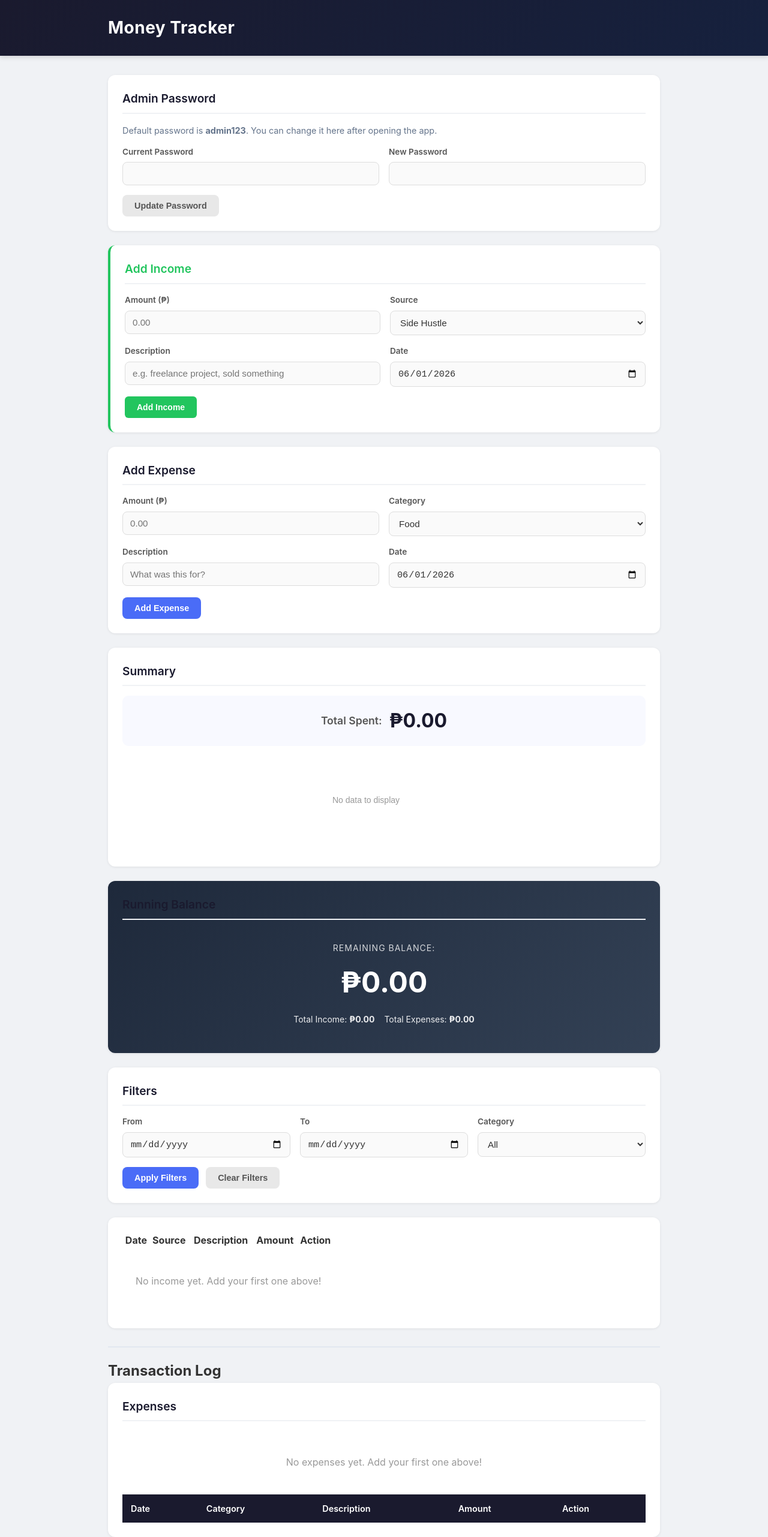
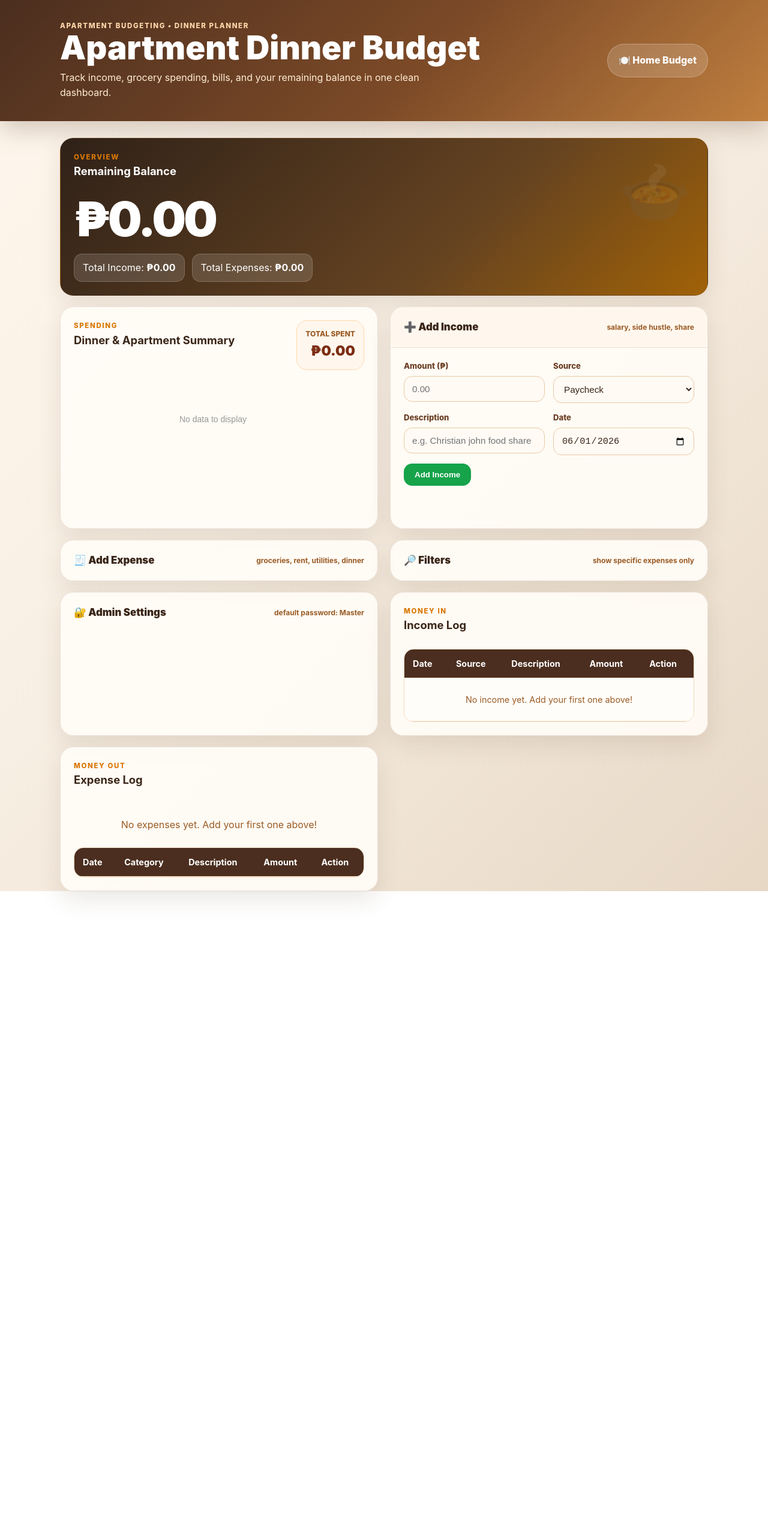
Before and after one commit to Johnythegreat/ApartmentEXP, a plain HTML site: page index.html in a window 1280 px wide. Shown: the whole page at 60% size. After the commit the page ends 1486 px from the top, so only its background shows below. Drawn offline with nearby package versions, Linux system fonts and the light colour scheme.

Commit message:
Add files via upload

```diff
--- a/app.js
+++ b/app.js
@@ -48,9 +48,16 @@ function saveIncome(income) {
 let chartInstance = null;
 
 /* ===== Admin Mode ===== */
-const DEFAULT_ADMIN_PASSWORD = 'admin123';
+const DEFAULT_ADMIN_PASSWORD = 'Master';
 const ADMIN_PASSWORD_KEY = 'money-tracker-admin-password';
 let isAdmin = false;
+
+function migrateOldDefaultPassword() {
+  const saved = localStorage.getItem(ADMIN_PASSWORD_KEY);
+  if (!saved || saved === 'admin123') {
+    localStorage.setItem(ADMIN_PASSWORD_KEY, DEFAULT_ADMIN_PASSWORD);
+  }
+}
 
 function getAdminPassword() {
   return localStorage.getItem(ADMIN_PASSWORD_KEY) || DEFAULT_ADMIN_PASSWORD;
@@ -498,6 +505,7 @@ function requireAdmin() {
 /* ===== Initialization ===== */
 
 document.addEventListener('DOMContentLoaded', async function () {
+  migrateOldDefaultPassword();
   // Set default date to today
   const today = new Date().toISOString().split('T')[0];
   const expenseDate = document.getElementById('date');
--- a/index.html
+++ b/index.html
@@ -3,41 +3,58 @@
 <head>
   <meta charset="UTF-8">
   <meta name="viewport" content="width=device-width, initial-scale=1.0">
-  <title>Money Tracker</title>
+  <title>Apartment Dinner Budget</title>
   <link rel="stylesheet" href="styles.css">
   <script src="https://cdn.jsdelivr.net/npm/chart.js" defer></script>
   <script src="app.js" defer></script>
 </head>
 <body>
-  <header>
-    <div class="container">
-      <h1>Money Tracker</h1>
+  <header class="hero">
+    <div class="container hero-content">
+      <div>
+        <p class="eyebrow">Apartment Budgeting • Dinner Planner</p>
+        <h1>Apartment Dinner Budget</h1>
+        <p class="hero-subtitle">Track income, grocery spending, bills, and your remaining balance in one clean dashboard.</p>
+      </div>
+      <div class="hero-badge">🍽️ Home Budget</div>
     </div>
   </header>
 
-  <main class="container">
+  <main class="container app-layout">
+    <section class="card balance-card" id="balance-section">
+      <div class="section-title-row">
+        <div>
+          <p class="section-kicker">Overview</p>
+          <h2>Remaining Balance</h2>
+        </div>
+      </div>
+      <div class="balance-display" id="balance-display">
+        <span class="balance-amount" id="balance-amount">₱0.00</span>
+        <div class="balance-breakdown">
+          <span>Total Income: <strong id="total-income-amount">₱0.00</strong></span>
+          <span>Total Expenses: <strong id="total-expense-amount">₱0.00</strong></span>
+        </div>
+      </div>
+    </section>
 
-    <!-- Admin Password Section -->
-    <section class="card" id="password-section">
-      <h2>Admin Password</h2>
-      <p class="helper-text">Default password is <strong>admin123</strong>. You can change it here after opening the app.</p>
-      <form id="password-form">
-        <div class="form-row">
-          <div class="form-group">
-            <label for="current-password">Current Password</label>
-            <input type="password" id="current-password" required>
-          </div>
-          <div class="form-group">
-            <label for="new-password">New Password</label>
-            <input type="password" id="new-password" minlength="4" required>
-          </div>
+    <section class="card" id="summary-section">
+      <div class="section-title-row">
+        <div>
+          <p class="section-kicker">Spending</p>
+          <h2>Dinner & Apartment Summary</h2>
         </div>
-        <button type="submit" class="btn btn-secondary">Update Password</button>
-      </form>
+        <div class="summary-total">
+          <span class="total-label">Total Spent</span>
+          <span class="total-amount" id="total-amount">₱0.00</span>
+        </div>
+      </div>
+      <div class="chart-wrapper">
+        <canvas id="chart"></canvas>
+      </div>
     </section>
-    <!-- Add Income Section -->
-    <section class="card" id="add-income-section">
-      <h2>Add Income</h2>
+
+    <details class="card accordion" id="add-income-section" open>
+      <summary><span>➕ Add Income</span><small>salary, side hustle, share</small></summary>
       <form id="income-form">
         <div class="form-row">
           <div class="form-group">
@@ -47,8 +64,10 @@
           <div class="form-group">
             <label for="income-source">Source</label>
             <select id="income-source" name="income-source" required>
+              <option value="Paycheck">Paycheck</option>
+              <option value="Apartment Share">Apartment Share</option>
+              <option value="Dinner Contribution">Dinner Contribution</option>
               <option value="Side Hustle">Side Hustle</option>
-              <option value="Paycheck">Paycheck</option>
               <option value="Freelance">Freelance</option>
               <option value="Gift">Gift</option>
               <option value="Other">Other</option>
@@ -58,7 +77,7 @@
         <div class="form-row">
           <div class="form-group">
             <label for="income-description">Description</label>
-            <input type="text" id="income-description" name="income-description" placeholder="e.g. freelance project, sold something" required>
+            <input type="text" id="income-description" name="income-description" placeholder="e.g. Christian john food share" required>
           </div>
           <div class="form-group">
             <label for="income-date">Date</label>
@@ -67,11 +86,10 @@
         </div>
         <button type="submit" class="btn btn-success">Add Income</button>
       </form>
-    </section>
+    </details>
 
-    <!-- Add Expense Form -->
-    <section class="card" id="add-expense-section">
-      <h2>Add Expense</h2>
+    <details class="card accordion" id="add-expense-section">
+      <summary><span>🧾 Add Expense</span><small>groceries, rent, utilities, dinner</small></summary>
       <form id="expense-form">
         <div class="form-row">
           <div class="form-group">
@@ -81,11 +99,11 @@
           <div class="form-group">
             <label for="category">Category</label>
             <select id="category" name="category" required>
-              <option value="Food">Food</option>
+              <option value="Food">Dinner / Food</option>
+              <option value="Bills">Apartment Bills</option>
               <option value="Transport">Transport</option>
-              <option value="Bills">Bills</option>
+              <option value="Shopping">Home Supplies</option>
               <option value="Entertainment">Entertainment</option>
-              <option value="Shopping">Shopping</option>
               <option value="Other">Other</option>
             </select>
           </div>
@@ -93,7 +111,7 @@
         <div class="form-row">
           <div class="form-group">
             <label for="description">Description</label>
-            <input type="text" id="description" name="description" placeholder="What was this for?" required>
+            <input type="text" id="description" name="description" placeholder="e.g. dinner ingredients, rice, rent share" required>
           </div>
           <div class="form-group">
             <label for="date">Date</label>
@@ -102,106 +120,46 @@
         </div>
         <button type="submit" class="btn btn-primary">Add Expense</button>
       </form>
-    </section>
+    </details>
 
-    <!-- Summary Section -->
-    <section class="card" id="summary-section">
-      <h2>Summary</h2>
-      <div class="summary-total">
-        <span class="total-label">Total Spent:</span>
-        <span class="total-amount" id="total-amount">₱0.00</span>
-      </div>
-      <div class="chart-wrapper">
-        <canvas id="chart"></canvas>
-      </div>
-    </section>
-
-    <!-- Balance Section -->
-    <section class="card balance-card" id="balance-section">
-      <h2>Running Balance</h2>
-      <div class="balance-display" id="balance-display">
-        <span class="balance-label">Remaining Balance:</span>
-        <span class="balance-amount" id="balance-amount">₱0.00</span>
-        <div class="balance-breakdown">
-          <span>Total Income: <strong id="total-income-amount">₱0.00</strong></span>
-          <span>Total Expenses: <strong id="total-expense-amount">₱0.00</strong></span>
-        </div>
-      </div>
-    </section>
-
-    <!-- Filters Section -->
-    <section class="card" id="filters-section">
-      <h2>Filters</h2>
+    <details class="card accordion" id="filters-section">
+      <summary><span>🔎 Filters</span><small>show specific expenses only</small></summary>
       <form id="filter-form">
         <div class="form-row">
-          <div class="form-group">
-            <label for="filter-from">From</label>
-            <input type="date" id="filter-from" name="filter-from">
-          </div>
-          <div class="form-group">
-            <label for="filter-to">To</label>
-            <input type="date" id="filter-to" name="filter-to">
-          </div>
+          <div class="form-group"><label for="filter-from">From</label><input type="date" id="filter-from" name="filter-from"></div>
+          <div class="form-group"><label for="filter-to">To</label><input type="date" id="filter-to" name="filter-to"></div>
           <div class="form-group">
             <label for="filter-category">Category</label>
             <select id="filter-category" name="filter-category">
-              <option value="All">All</option>
-              <option value="Food">Food</option>
-              <option value="Transport">Transport</option>
-              <option value="Bills">Bills</option>
-              <option value="Entertainment">Entertainment</option>
-              <option value="Shopping">Shopping</option>
-              <option value="Other">Other</option>
+              <option value="All">All</option><option value="Food">Dinner / Food</option><option value="Transport">Transport</option><option value="Bills">Apartment Bills</option><option value="Entertainment">Entertainment</option><option value="Shopping">Home Supplies</option><option value="Other">Other</option>
             </select>
           </div>
         </div>
-        <div class="filter-actions">
-          <button type="button" class="btn btn-primary" id="filter-btn">Apply Filters</button>
-          <button type="button" class="btn btn-secondary" id="clear-filters-btn">Clear Filters</button>
+        <div class="filter-actions"><button type="button" class="btn btn-primary" id="filter-btn">Apply Filters</button><button type="button" class="btn btn-secondary" id="clear-filters-btn">Clear Filters</button></div>
+      </form>
+    </details>
+
+    <details class="card accordion compact-admin" id="password-section">
+      <summary><span>🔐 Admin Settings</span><small>default password: Master</small></summary>
+      <p class="helper-text">Use <strong>Master</strong> as the admin password. You can change it here later.</p>
+      <form id="password-form">
+        <div class="form-row">
+          <div class="form-group"><label for="current-password">Current Password</label><input type="password" id="current-password" required></div>
+          <div class="form-group"><label for="new-password">New Password</label><input type="password" id="new-password" minlength="4" required></div>
         </div>
+        <button type="submit" class="btn btn-secondary">Update Password</button>
       </form>
+    </details>
+
+    <section class="card table-card" id="income-table-section">
+      <div class="section-title-row"><div><p class="section-kicker">Money In</p><h2>Income Log</h2></div></div>
+      <div class="table-wrapper scroll-area"><table id="income-table"><thead><tr><th>Date</th><th>Source</th><th>Description</th><th>Amount</th><th>Action</th></tr></thead><tbody id="income-body"></tbody></table></div>
     </section>
 
-    <!-- Income Table -->
-    <section class="card" id="income-table-section">
-      <div class="table-wrapper">
-        <table id="income-table">
-          <thead>
-            <tr>
-              <th>Date</th>
-              <th>Source</th>
-              <th>Description</th>
-              <th>Amount</th>
-              <th>Action</th>
-            </tr>
-          </thead>
-          <tbody id="income-body"></tbody>
-        </table>
-      </div>
-    </section>
-
-    <h2 class="transaction-log-heading">Transaction Log</h2>
-
-    <!-- Expenses Table -->
-    <section class="card" id="expenses-section">
-      <h2>Expenses</h2>
-      <div id="empty-state" class="empty-state">
-        <p>No expenses yet. Add your first one above!</p>
-      </div>
-      <div class="table-wrapper">
-        <table id="expenses-table">
-          <thead>
-            <tr>
-              <th>Date</th>
-              <th>Category</th>
-              <th>Description</th>
-              <th>Amount</th>
-              <th>Action</th>
-            </tr>
-          </thead>
-          <tbody id="expenses-body"></tbody>
-        </table>
-      </div>
+    <section class="card table-card" id="expenses-section">
+      <div class="section-title-row"><div><p class="section-kicker">Money Out</p><h2>Expense Log</h2></div></div>
+      <div id="empty-state" class="empty-state"><p>No expenses yet. Add your first one above!</p></div>
+      <div class="table-wrapper scroll-area"><table id="expenses-table"><thead><tr><th>Date</th><th>Category</th><th>Description</th><th>Amount</th><th>Action</th></tr></thead><tbody id="expenses-body"></tbody></table></div>
     </section>
   </main>
 </body>
```
Also changed, not shown: styles.css.
